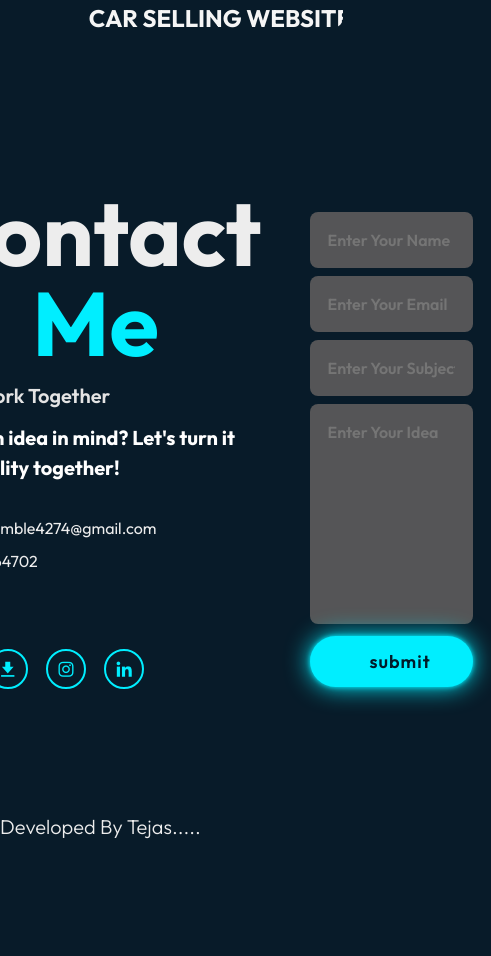
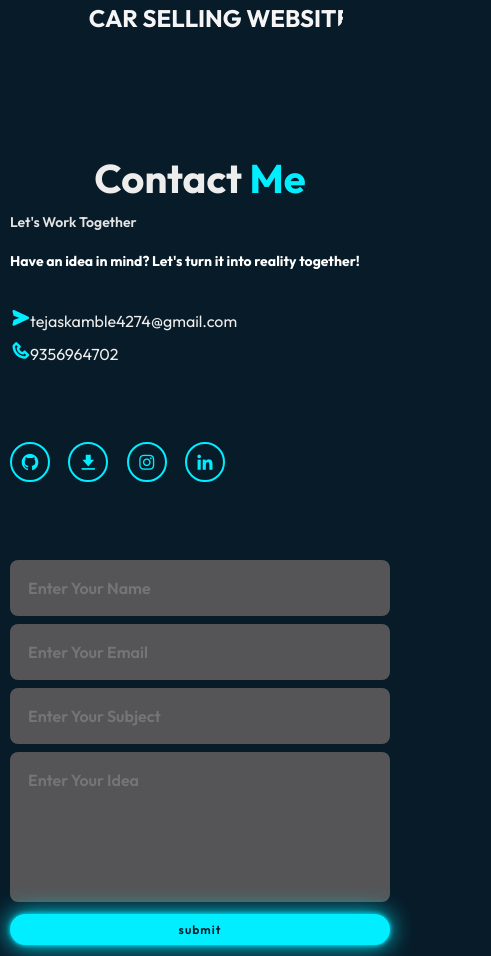
Before and after one commit to Tejas4274/Portfolio, a plain HTML site: page index.html in a window 390 px wide. Shown: the part 7973-8929 px from the top of the page, 491 px wide, since content can reach past the window. Before the commit the page ends 8841 px from the top, so only its background shows below. Drawn offline with nearby package versions, Linux system fonts and the light colour scheme; grey boxes are pictures that could not be loaded; some icons are missing.

Commit message:
responsive css

```diff
--- a/style.css
+++ b/style.css
@@ -1,4 +1,4 @@
- @import url("https://fonts.googleapis.com/css2?family=Outfit:wght@100..900&display=swap");
+@import url("https://fonts.googleapis.com/css2?family=Outfit:wght@100..900&display=swap");
 
 * {
   margin: 0;
@@ -537,7 +537,6 @@ section {
   align-items: center;
   padding: 50px;
   width: fit-content;
-
 }
 
 .card {
@@ -849,8 +848,6 @@ form textarea {
   }
 }
 
-
-
 @media (max-width: 1065px) {
   .home-content h1 {
     font-size: 40px;
@@ -859,6 +856,13 @@ form textarea {
   .about {
     grid-template-columns: 1fr;
     margin-left: 1%;
+  }
+  .contact {
+    grid-template-columns: repeat(2, 1fr);
+    padding-left: 20px;
+  }
+  .contact-text h2 {
+    font-size: 70px;
   }
 }
 
@@ -894,6 +898,28 @@ form textarea {
 
   .sub-title {
     font-size: 50px;
+  }
+
+  .contact {
+    grid-template-columns: 1fr;
+    padding-left: 15px;
+  }
+  .contact-text h2 {
+    font-size: 60px;
+  }
+  .contact-text h4 {
+    font-size: 18px;
+  }
+  .contact-text p {
+    font-size: 18px;
+  }
+  .contact-form form input,
+  form textarea {
+    width: 100%;
+  }
+  .contact-form form .send {
+    padding: 12px 50px;
+    font-size: 16px;
   }
 }
 
@@ -933,6 +959,27 @@ form textarea {
 
   .container {
     padding: 60px;
+  }
+  .contact {
+    grid-template-columns: 1fr;
+    padding-left: 10px;
+    margin-top: 100px;
+  }
+  .contact-text h2 {
+    font-size: 50px;
+  }
+  .contact-text h4 {
+    font-size: 16px;
+  }
+  .contact-text p {
+    font-size: 16px;
+  }
+  .contact-form textarea {
+    height: 180px;
+  }
+  .contact-form form .send {
+    padding: 10px 40px;
+    font-size: 14px;
   }
 }
 
@@ -989,4 +1036,21 @@ form textarea {
   #skills {
     width: 100%;
   }
+
+  .contact-text h2 {
+    font-size: 40px;
+  }
+  .contact-text h4 {
+    font-size: 14px;
+  }
+  .contact-text p {
+    font-size: 14px;
+  }
+  .contact-form textarea {
+    height: 150px;
+  }
+  .contact-form form .send {
+    padding: 8px 30px;
+    font-size: 12px;
+  }
 }
```
